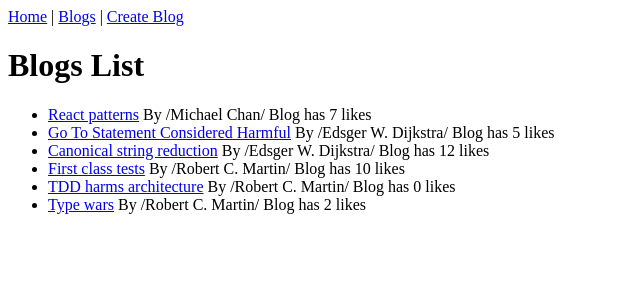
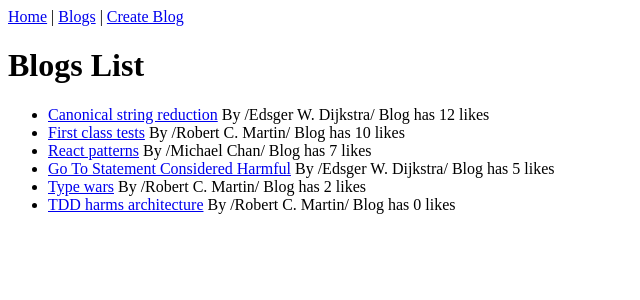
Before and after one commit to marsila/fullstackopen-next.js, a Next.js app in the folder blog-list/: page /blogs in a window 1280 px wide. Shown: the top 300 px of the page, without its empty margins (0-640 px from the left). Built offline with nearby package versions, Linux system fonts and the light colour scheme.

Commit message:
Change the blog list so that blogs render in descending order by the number of likes

```diff
--- a/blog-list/app/blogs/page.tsx
+++ b/blog-list/app/blogs/page.tsx
@@ -6,7 +6,9 @@ export default function Blogs() {
     <div>
       <h1>Blogs List</h1>
       <ul>
-        {blogs.map((blog) => (
+        {blogs
+          .toSorted((a, b) => b.likes - a.likes)
+          .map((blog) => (
           <li key={blog.id}>
             <Link href={`/blogs/${blog.id}`}>
               {" "}
```
